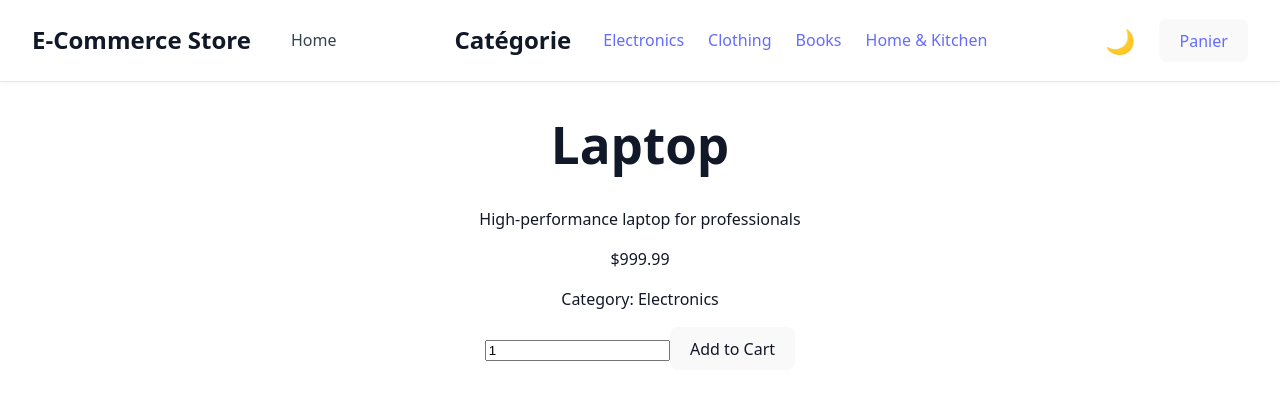
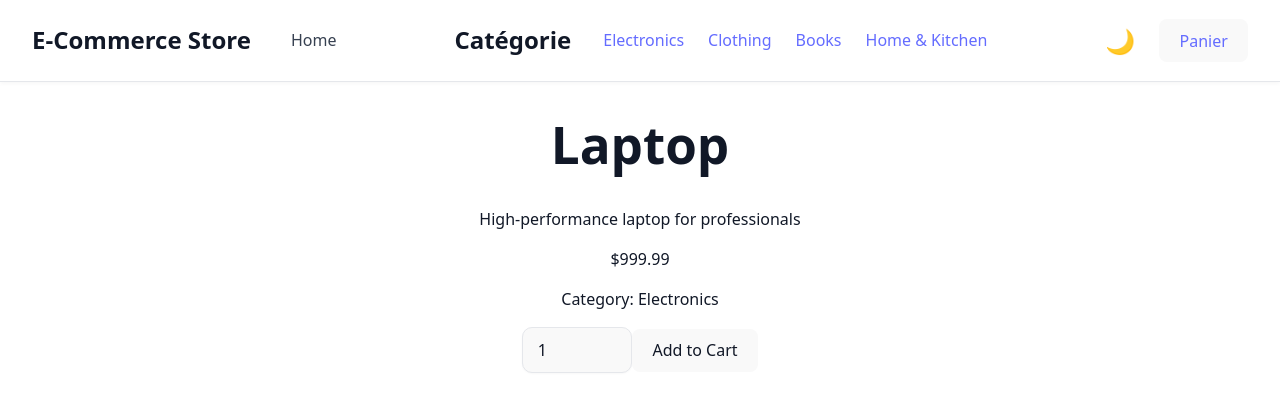
Before and after one commit to godafflig/ecommerce, a React (Vite) app: page /product/1 in a window 1280 px wide. Shown: the top 412 px of the page. Built offline with nearby package versions, Linux system fonts and the light colour scheme.

Commit message:
Refactor Input component to support quantity input and add styling; integrate into Cart and ProductPage

```diff
--- /dev/null
+++ b/src/app/components/atoms/Input.css
@@ -0,0 +1,37 @@
+.app-input {
+  width: 100%;
+  max-width: 260px;
+  box-sizing: border-box;
+  border: 1px solid var(--color-border);
+  border-radius: 10px;
+  padding: 0.7rem 0.9rem;
+  font-size: 1rem;
+  font-family: inherit;
+  color: var(--color-text-primary);
+  background-color: var(--color-bg-secondary);
+  box-shadow: 0 1px 2px var(--color-shadow);
+  transition: border-color 0.2s ease, box-shadow 0.2s ease, background-color 0.2s ease;
+}
+
+.app-input[type="number"] {
+  max-width: 110px;
+}
+
+.app-input::placeholder {
+  color: var(--color-text-tertiary);
+}
+
+.app-input:hover {
+  background-color: var(--color-bg-tertiary);
+}
+
+.app-input:focus {
+  outline: none;
+  border-color: var(--color-accent);
+  box-shadow: 0 0 0 3px color-mix(in srgb, var(--color-accent) 25%, transparent);
+}
+
+.app-input:disabled {
+  cursor: not-allowed;
+  opacity: 0.6;
+}
--- a/src/app/components/atoms/Input.tsx
+++ b/src/app/components/atoms/Input.tsx
@@ -1,14 +1,21 @@
 type InputProps = {
-    value: string;
+    value: CartItem["quantity"] | string;
     onChange: (value: string) => void;
     placeholder?: string;
+    type?: string;
+    min?: string;
 };
-export function Input({ value, onChange, placeholder }: InputProps) {
+import type { CartItem } from "../../cart/CartContext";
+import "./Input.css";
+export function Input({ type, value, onChange, placeholder, min }: InputProps) {
     return (
         <input
+            type={type}
+            min={min}
             value={value}
             placeholder={placeholder}
             onChange={e => onChange(e.target.value)}
+            className="app-input"
         />
     );
 }
--- a/src/app/components/organisms/Navbar.tsx
+++ b/src/app/components/organisms/Navbar.tsx
@@ -33,7 +33,7 @@ export function Navbar() {
                 >
                     {theme === 'light' ? '🌙' : '☀️'}
                 </button>
-                <Button onClick={() => navigate("/cart")} variant="primary" ><a href="/panier">Panier
+                <Button onClick={() => navigate("/cart")} variant="primary" ><a href="/cart">Panier
                 </a></Button>
             </div>
 
--- a/src/app/pages/Cart.tsx
+++ b/src/app/pages/Cart.tsx
@@ -2,6 +2,7 @@ import { useContext } from "react";
 import { CartContext } from "../cart/CartContext";
 import { Link } from "react-router-dom";
 import { Navbar } from "../components/organisms/Navbar";
+import { Input } from "../components/atoms/Input";
 
 export function Cart() {
     const context = useContext(CartContext);
@@ -24,6 +25,7 @@ export function Cart() {
 
     return (
         <div className="cart">
+            <Navbar />
             <h2>Shopping Cart</h2>
             <table className="cart-table">
                 <thead>
@@ -41,14 +43,14 @@ export function Cart() {
                             <td>{item.product.name}</td>
                             <td>${item.product.price.toFixed(2)}</td>
                             <td>
-                                <input
+                                <Input
                                     type="number"
                                     min="1"
                                     value={item.quantity}
                                     onChange={(e) =>
                                         updateQuantity(
                                             item.product.id,
-                                            parseInt(e.target.value) || 1
+                                            parseInt(e) || 1
                                         )
                                     }
                                 />
--- a/src/app/pages/ProductPage.tsx
+++ b/src/app/pages/ProductPage.tsx
@@ -3,6 +3,7 @@ import { products } from "../data/product";
 import { useContext, useState } from "react";
 import { CartContext } from "../cart/CartContext";
 import { Navbar } from "../components/organisms/Navbar";
+import { Input } from "../components/atoms/Input";
 
 export function ProductPage() {
     const { productId } = useParams();
@@ -33,11 +34,11 @@ export function ProductPage() {
             <p className="price">${product.price.toFixed(2)}</p>
             <p className="category">Category: {product.category}</p>
             <div>
-                <input
+                <Input
                     type="number"
                     min="1"
                     value={quantity}
-                    onChange={(e) => setQuantity(Math.max(1, parseInt(e.target.value) || 1))}
+                    onChange={(e) => setQuantity(Math.max(1, parseInt(e) || 1))}
                 />
                 <button onClick={handleAddToCart}>Add to Cart</button>
             </div>
```
